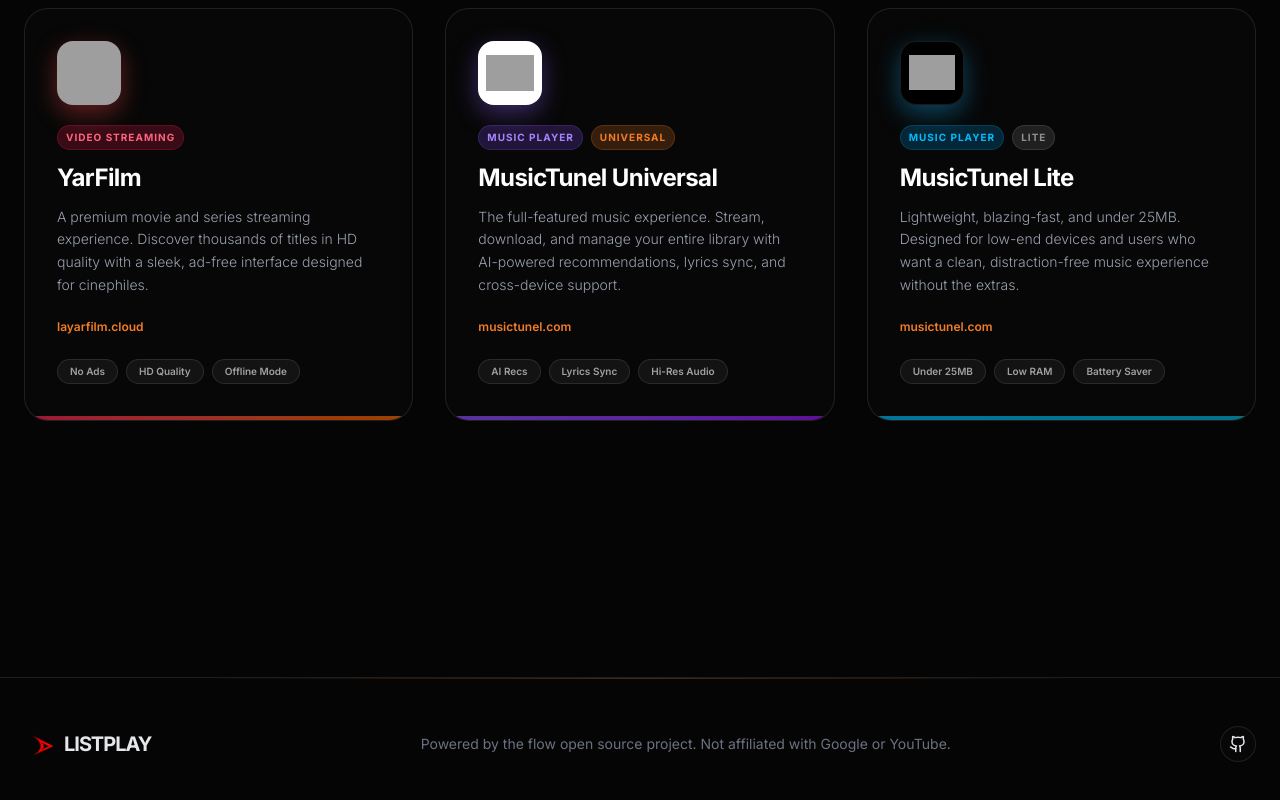
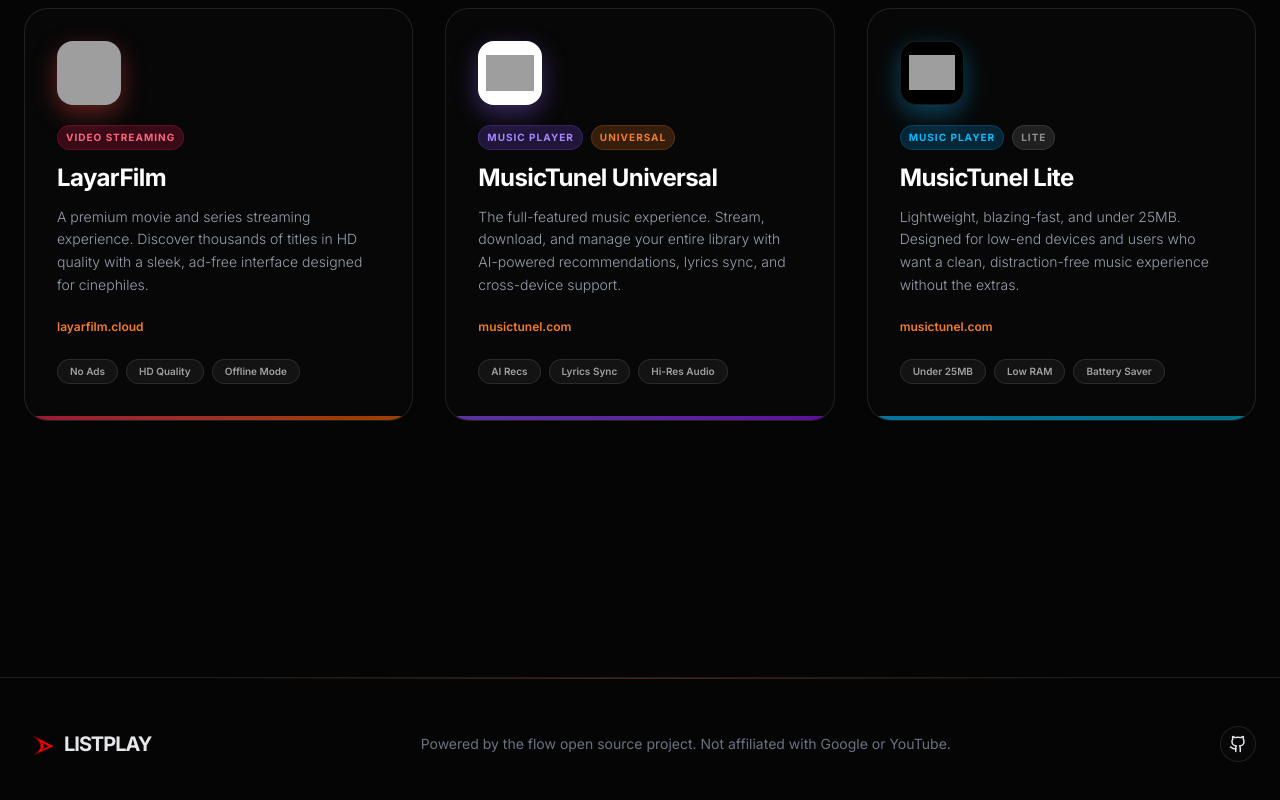
Before and after one commit to dindian006-dot/listplay, a React (Vite) app: page / in a window 1280 px wide. Shown: the part 5192-5992 px from the top of the page. Built offline with nearby package versions, Linux system fonts and the light colour scheme; grey boxes are pictures that could not be loaded; a web font is replaced by a local one.

Commit message:
chore: rename YarFilm to LayarFilm

```diff
--- a/src/App.tsx
+++ b/src/App.tsx
@@ -632,12 +632,12 @@ export default function App() {
             <div className="absolute inset-0 bg-gradient-to-br from-rose-600/20 via-orange-500/10 to-transparent opacity-0 group-hover:opacity-100 transition-opacity duration-500" />
             <div className="relative z-10 p-7 md:p-8">
               <div className="w-16 h-16 rounded-2xl mb-5 flex items-center justify-center overflow-hidden bg-transparent shadow-[0_8px_24px_rgba(239,68,68,0.4)] group-hover:shadow-[0_12px_32px_rgba(239,68,68,0.6)] transition-shadow">
-                <img src={layarfilmLogo} className="w-full h-full object-cover" alt="YarFilm" />
+                <img src={layarfilmLogo} className="w-full h-full object-cover" alt="LayarFilm" />
               </div>
               <div className="flex items-center gap-2 mb-3">
                 <span className="text-[10px] font-bold uppercase tracking-widest bg-rose-500/20 text-rose-400 px-2 py-1 rounded-full border border-rose-500/20">Video Streaming</span>
               </div>
-              <h3 className="text-2xl font-bold text-white mb-3 tracking-tight">YarFilm</h3>
+              <h3 className="text-2xl font-bold text-white mb-3 tracking-tight">LayarFilm</h3>
               <p className="text-gray-400 text-sm leading-relaxed font-light mb-4">
                 A premium movie and series streaming experience. Discover thousands of titles in HD quality with a sleek, ad-free interface designed for cinephiles.
               </p>
```
